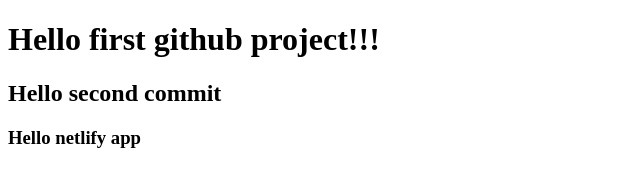
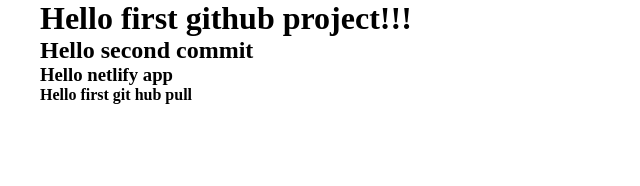
Before and after one commit to faridbek17/project-new, a plain HTML site: page index.html in a window 1280 px wide. Shown: the whole page, without its empty margins (0-640 px from the left). Drawn offline with Linux system fonts and the light colour scheme.

Commit message:
Solution

```diff
--- a/index.html
+++ b/index.html
@@ -1,16 +1,20 @@
 <!DOCTYPE html>
 <html lang="en">
-<head>
-    <meta charset="UTF-8">
-    <meta http-equiv="X-UA-Compatible" content="IE=edge">
-    <meta name="viewport" content="width=device-width, initial-scale=1.0">
+  <head>
+    <meta charset="UTF-8" />
+    <meta http-equiv="X-UA-Compatible" content="IE=edge" />
+    <meta name="viewport" content="width=device-width, initial-scale=1.0" />
+    <link rel="stylesheet" href="./style/style.css">
     <title>Document</title>
-</head>
-<body>
+  </head>
+  <body>
     <div class="wrapper">
+      <div class="container">
         <h1>Hello first github project!!!</h1>
         <h2>Hello second commit</h2>
         <h3>Hello netlify app</h3>
+        <h4>Hello first git hub pull</h4>
+      </div>
     </div>
-</body>
+  </body>
 </html>
--- a/style/style.css
+++ b/style/style.css
@@ -21,7 +21,7 @@
 
 html,
 body{
-    height: 1000%;
+    height: 100%;
 }
 
 .wrapper{
@@ -29,3 +29,10 @@
     width: 100%;
     height: 100%;
 }
+
+.container {
+    max-width: 1240px;
+    height: 100%;
+    padding: 0 20px;
+    margin: 0 auto;
+}
```
